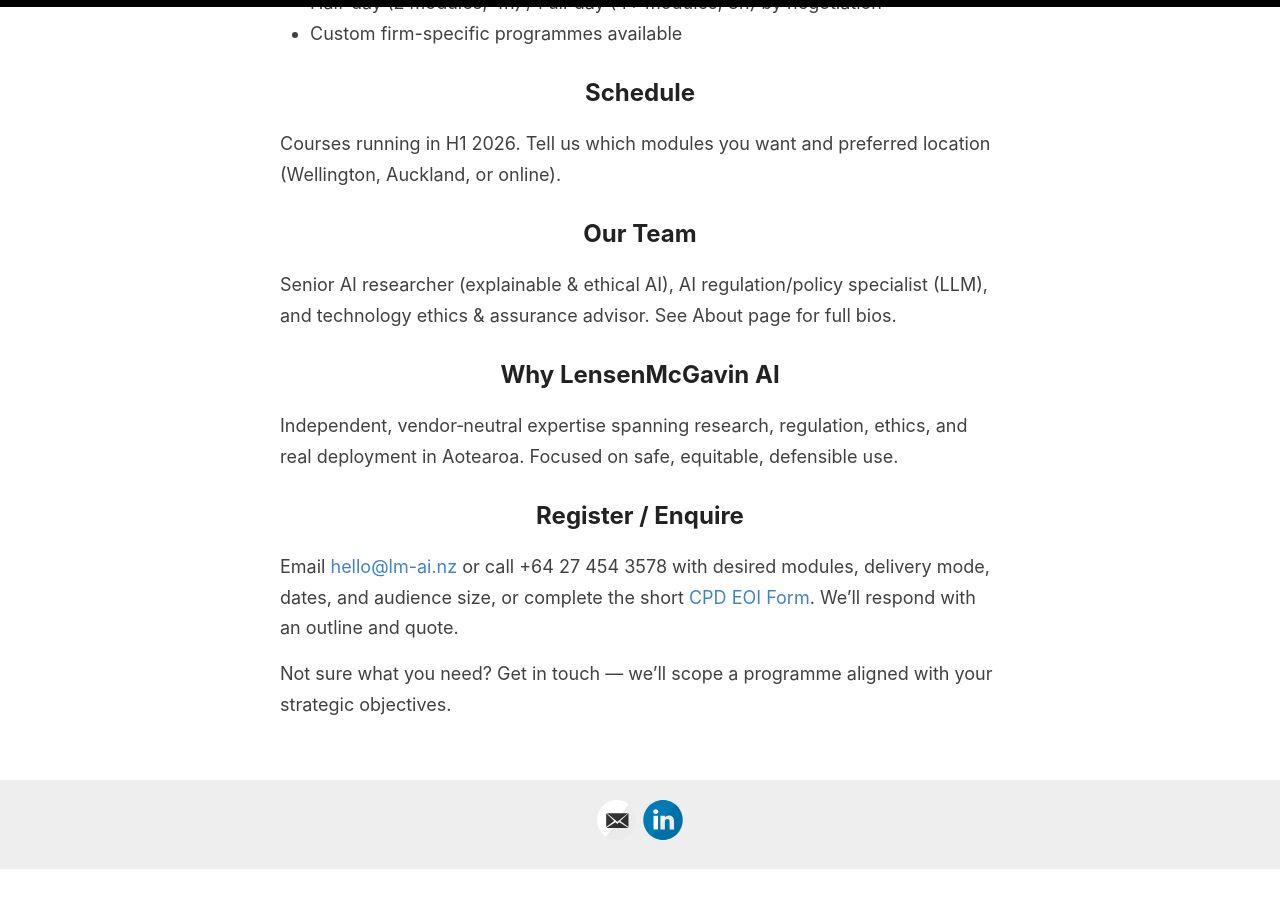
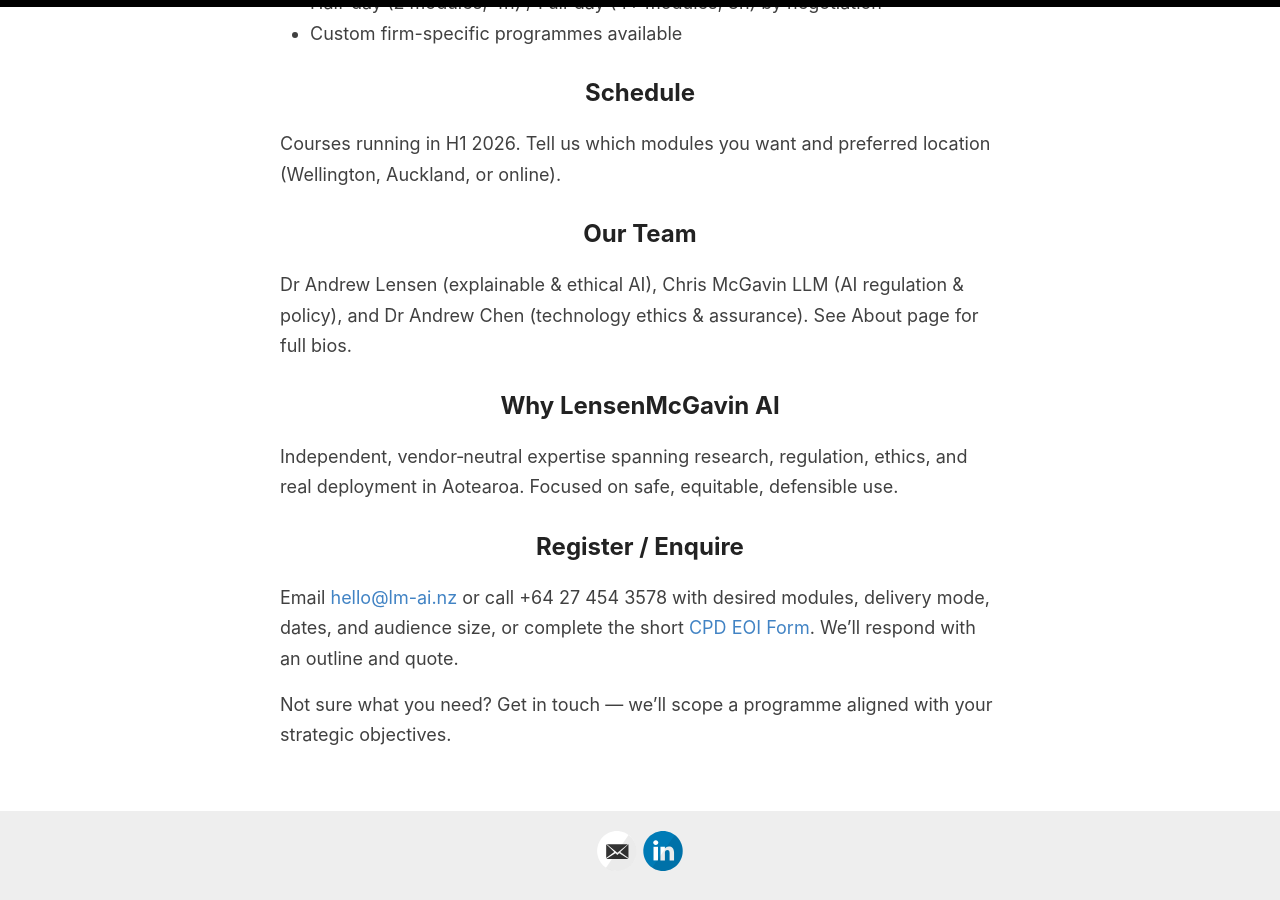
Before and after one commit to LensenMcGavin-AI/LensenMcGavin-AI.github.io, a Jekyll site: the page built from _pages/cpd.md, in a window 1280 px wide and 900 px high, scrolled down 1019 px. Built offline with Jekyll 4.4.1, drawn with Linux system fonts in a browser that asks for light colours; before the commit the page ends 1889 px from its top, so only the background shows below that.

Commit message:
Mention Dr Andrew Chen explicitly on CPD page

```diff
--- a/_pages/cpd.md
+++ b/_pages/cpd.md
@@ -27,7 +27,7 @@ Pre-reading/video micro‑materials + interactive session (discussion, case stud
 Courses running in H1 2026. Tell us which modules you want and preferred location (Wellington, Auckland, or online).
 
 ## Our Team
-Senior AI researcher (explainable & ethical AI), AI regulation/policy specialist (LLM), and technology ethics & assurance advisor. See About page for full bios.
+Dr Andrew Lensen (explainable & ethical AI), Chris McGavin LLM (AI regulation & policy), and Dr Andrew Chen (technology ethics & assurance). See About page for full bios.
 
 ## Why LensenMcGavin AI
 Independent, vendor‑neutral expertise spanning research, regulation, ethics, and real deployment in Aotearoa. Focused on safe, equitable, defensible use.
```
